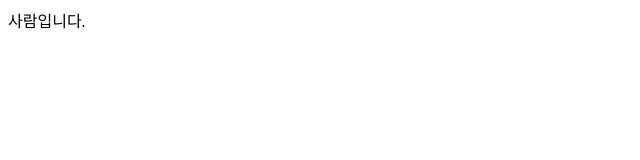
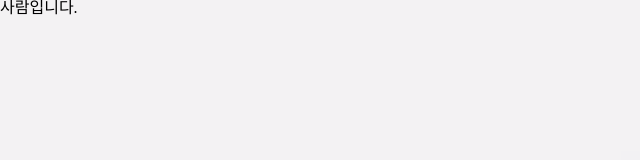
Before and after one commit to sju3358/MwoniMoney, a React (Create React App) app in the folder frontend-web/: page / in a window 1280 px wide. Shown: the top 160 px of the page, without its empty margins (0-640 px from the left). Built offline with nearby package versions, Linux system fonts and the light colour scheme.

Commit message:
[S09P22B310-142] Design : globalStyle 설정 중

```diff
--- a/frontend-web/src/App.tsx
+++ b/frontend-web/src/App.tsx
@@ -1,14 +1,18 @@
-import React from 'react';
-import { Routes, Route } from 'react-router-dom';
-import Main from './Main';
-import StartPage1 from './pages/StartPage/StartPage1';
+import React from "react";
+import { Routes, Route } from "react-router-dom";
+import Main from "./Main";
+import StartPage1 from "../src/pages/StartPage/StartPage1";
+import { GlobalStyles } from "./Styles/GlobalStyle";
 
 function App() {
   return (
-    <Routes>
-      <Route path="/" element={<Main />} />
-      <Route path="/StartPage1" element={<StartPage1 />} />
-    </Routes>
+    <>
+      <GlobalStyles />
+      <Routes>
+        <Route path="/" element={<Main />} />
+        <Route path="/StartPage1" element={<StartPage1 />} />
+      </Routes>
+    </>
   );
 }
 
--- a/frontend-web/src/Styles/GlobalStyle.ts
+++ b/frontend-web/src/Styles/GlobalStyle.ts
@@ -1,11 +1,11 @@
 import { createGlobalStyle } from "styled-components";
 import { reset } from "styled-reset";
-import background from "../../public/images/StartPage/background.jpg";
+import background from "../assests/image/background.png";
 
-export default createGlobalStyle`
+export const GlobalStyles = createGlobalStyle`
     ${reset}
     body{
-        font-family: "Font_test";
+        // font-family: "Font_test";
         position: absolute;
         margin:0;
         padding:0;
@@ -13,7 +13,8 @@ export default createGlobalStyle`
         left: 0;
         width: 100%;
         height: 100%;
-        background: url(${background});
+        background-Image: url(${background});
+        // background-color:yellow;
         background-size: cover;
     }
 `;
```
Also changed, not shown: frontend-web/src/assests/image/background.png (added), 1 other file (tests, documents, lock files or other folders).
